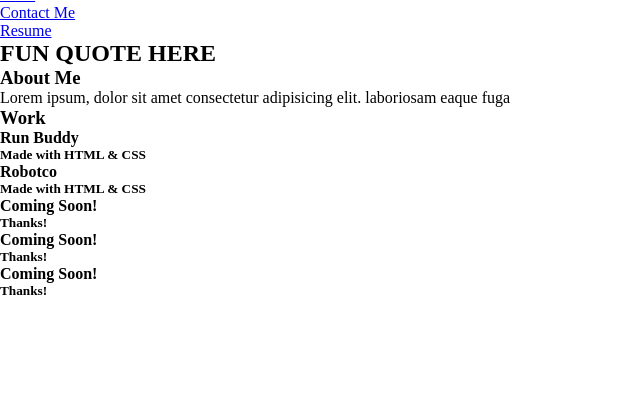
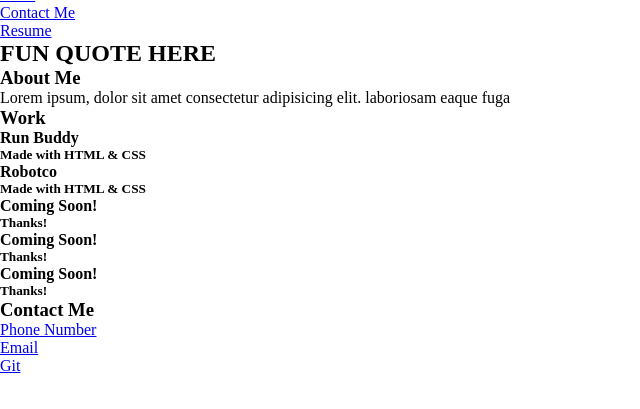
Before and after one commit to CameronSickler/professional-portfolio, a plain HTML site: page index.html in a window 1280 px wide. Shown: the part 69-478 px from the top of the page, without its empty margins (0-640 px from the left). Drawn offline with Linux system fonts and the light colour scheme.

Commit message:
add Contact Me add root style CSS add comments in HTML

```diff
--- a/assets/css/style.css
+++ b/assets/css/style.css
@@ -1,3 +1,9 @@
+:root {
+    --primary-color: red;
+    --secondary-color: green;
+    --tertiary-color: black;
+  }
+
 * {
     margin: 0;
     padding: 0;
--- a/index.html
+++ b/index.html
@@ -11,14 +11,18 @@
 
 <body>
 
-    <!-- This is the header of the webpage containing my name and a nav-->
+    <!-- Header starts-->
+
     <header>
+
         <h1>
-            <a href="/">Cameron Sickler</a>
+            <a href="/">Cameron Sickler</a> <!-- need to style header h1 a-->
         </h1>
 
         <!-- nav begins here-->
+
         <nav>
+            <!--need to style nav | nav ul li | nav ul li a as seperate css styles?-->
             <ul>
                 <li>
                     <a href="#about-me">About Me</a>
@@ -34,17 +38,30 @@
                 </li>
             </ul>
         </nav>
+
     </header>
 
+    <!--Header Ends-->
 
-    <!-- hero section begins here-->
+
+
+
+    <!-- Hero section begins here-->
+
     <section>
+        <!--need to add css style here-->
+
         <!-- INSERT HERO IMG HERE OR CLASS IT AND URL IN CSS?-->
+
         <div>
             <h2>FUN QUOTE HERE</h2>
         </div>
+
     </section>
+
     <!-- hero section ends-->
+
+
 
 
 
@@ -57,7 +74,7 @@
         <div>
             <!-- need class for all of our link item containers here-->
 
-            <h3>About Me</h3> <!-- need class for all of our link item text here -->
+            <h3>About Me</h3> <!-- need class for all of our h3 link item text here -->
 
         </div>
 
@@ -75,6 +92,8 @@
 
 
 
+
+
     <!-- Work container start-->
 
     <section id="work">
@@ -83,7 +102,7 @@
         <div>
             <!-- need class for all of our link item containers here-->
 
-            <h3>Work</h3> <!-- need class for all of our link item text here -->
+            <h3>Work</h3> <!-- need class for all of our h3 link item text here -->
 
         </div>
 
@@ -187,6 +206,42 @@
     <!-- Work section end-->
 
 
+
+
+
+    <!-- Contact Me section start-->
+
+    <section id="contact-me">
+        <!--need class for all section styles here-->
+
+        <div>
+            <!-- need class for all of our link item containers here-->
+
+            <h3>Contact Me</h3> <!-- need class for all of our h3 link item text here -->
+
+        </div>
+
+        <div>
+            <!-- contains links and needs class styles similar to nav-->
+
+            <ul>
+                <li>
+                    <a href="#">Phone Number</a>
+                </li>
+                <li>
+                    <a href="#">Email</a>
+                </li>
+                <li>
+                    <a href="#">Git</a>
+                </li>
+            </ul>
+
+        </div>
+
+    </section>
+
+    <!--Contact Me section end-->
+
 </body>
 
 </html>
```
